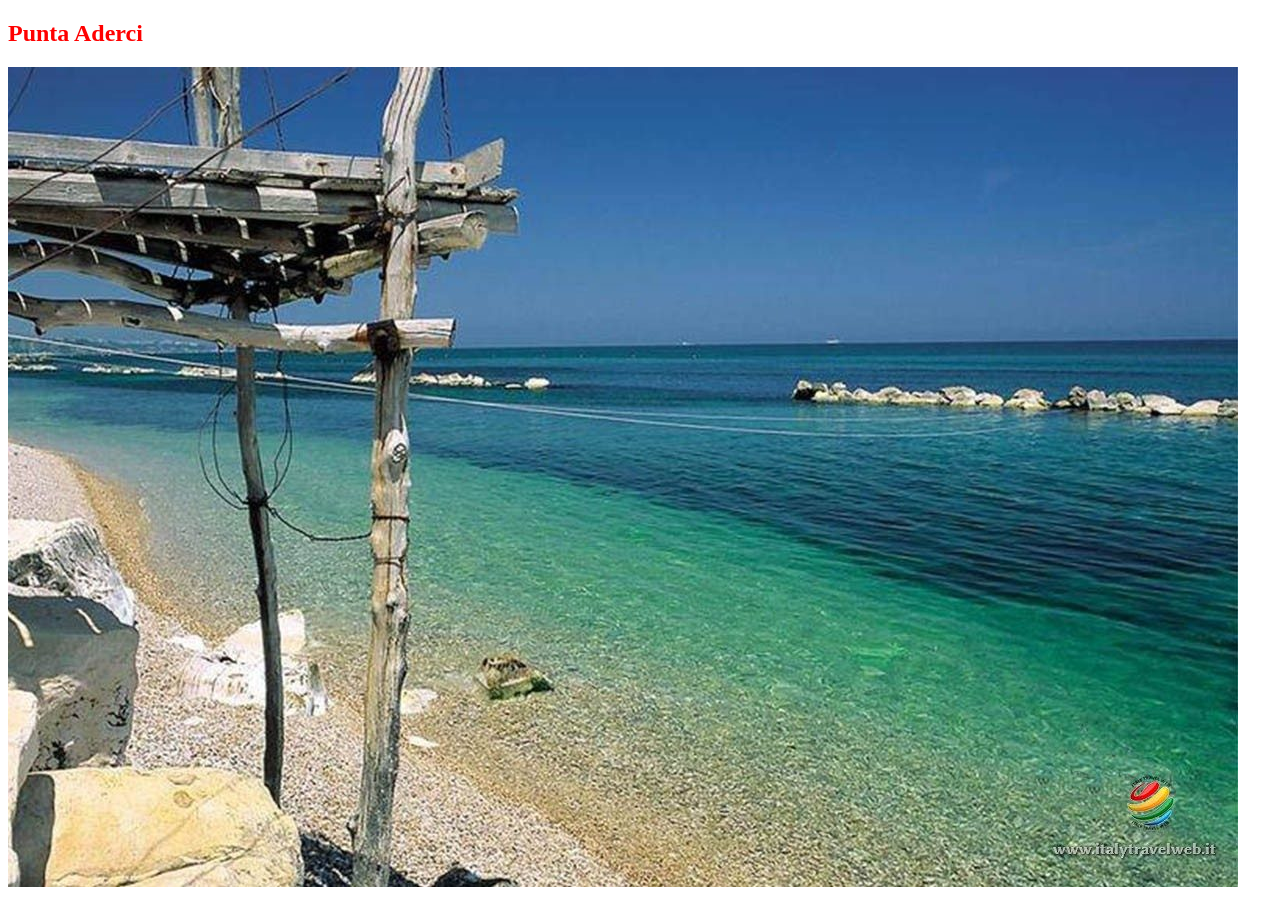
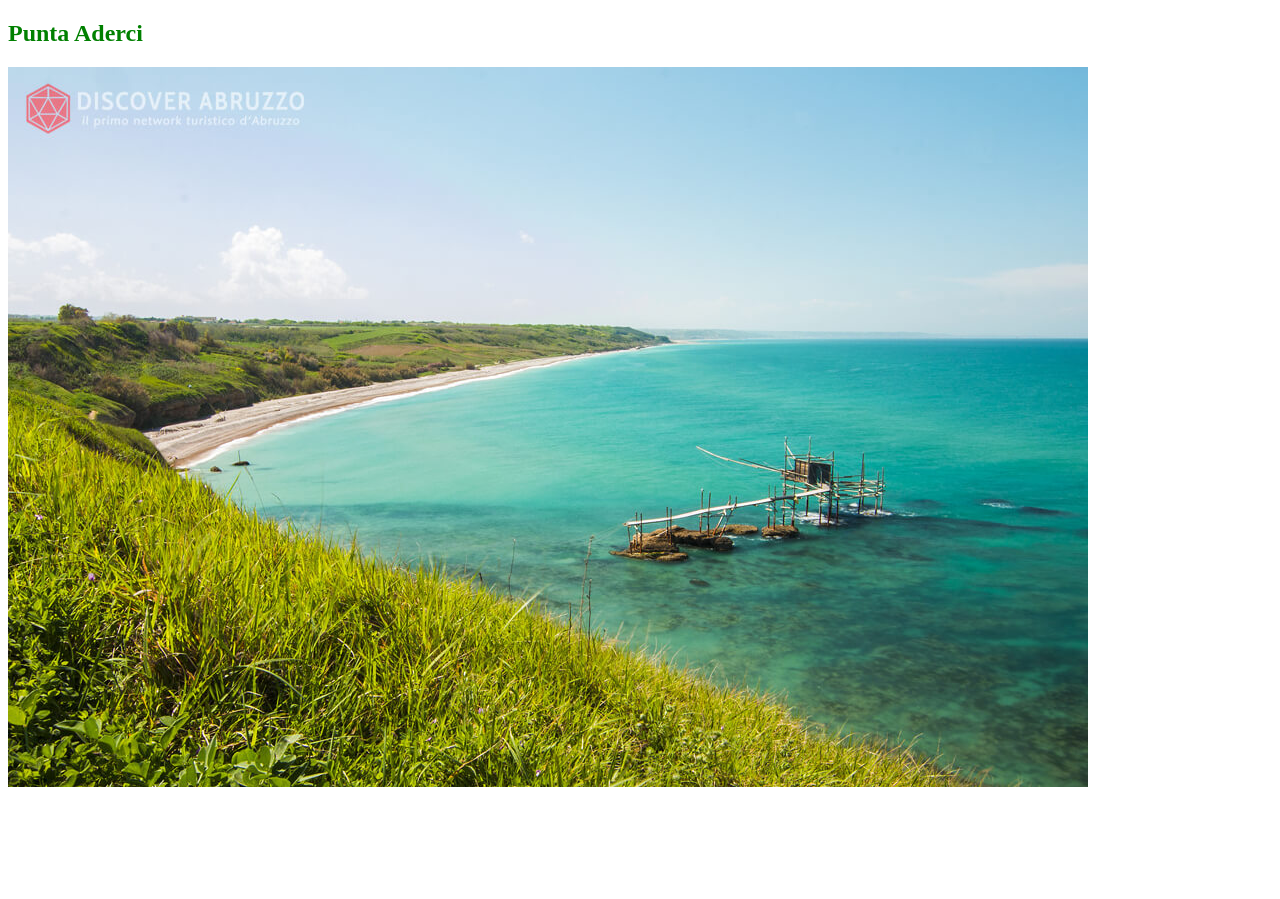
Before and after one commit to ranalliloris/ranalli_09-05-2021, a plain HTML site: page localitàMare.html in a window 1280 px wide. After the commit the page ends 800 px from the top, so only its background shows below. Drawn offline with Linux system fonts and the light colour scheme.

Commit message:
Aggiunta nuova immagine. Modificata regola css

```diff
--- a/css/style.css
+++ b/css/style.css
@@ -1,4 +1,4 @@
 .text-red
 {
-    color: red;
+    color: green;
 }
--- a/localitàMare.html
+++ b/localitàMare.html
@@ -9,7 +9,7 @@
 </head>
 <body>
     <h2 class="text-red">Punta Aderci</h2>
-    <img src="img/punta-aderci.jpg" alt="Località Punta Aderci" />
+    <img src="img/punta-aderci-trabocchi-2.jpg" alt="Località Punta Aderci" />
 
 </body>
 </html>
```
Also changed, not shown: img/punta-aderci-trabocchi-2.jpg (added).
